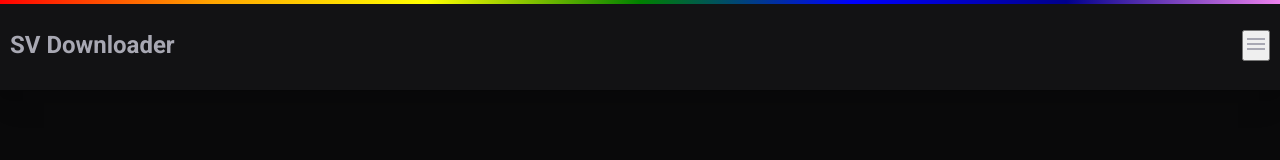
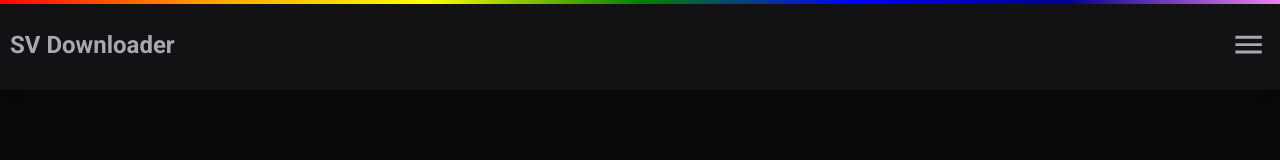
Before and after one commit to joaobr200/network-video-downloader, a Next.js app: page / in a window 1280 px wide. Shown: the top 160 px of the page. Built offline with nearby package versions, Linux system fonts and the light colour scheme.

Commit message:
fix: yt download videos

```diff
--- a/next.config.js
+++ b/next.config.js
@@ -1,9 +1,6 @@
 /** @type {import('next').NextConfig} */
 const nextConfig = {
   reactStrictMode: true,
-  api: {
-    responseLimit: "10mb",
-  },
 };
 
 module.exports = nextConfig;
--- a/src/components/Header/index.tsx
+++ b/src/components/Header/index.tsx
@@ -6,12 +6,19 @@ import * as S from "./styles";
 
 const Header = () => (
   <header className={`${S.Header()}`}>
-    <div>
-      <Link href="/">SV Downloader</Link>
+    <div className={S.Container()}>
+      <div>
+        <Link href="/">SV Downloader</Link>
+      </div>
+      <button
+        type="button"
+        title="Abrir menu"
+        aria-label="Abrir menu"
+        className={S.MenuButton()}
+      >
+        <IoMdMenu className={S.MenuIcon()} />
+      </button>
     </div>
-    <button type="button" title="Abrir menu" aria-label="Abrir menu">
-      <IoMdMenu className={S.MenuIcon()} />
-    </button>
   </header>
 );
 
--- a/src/components/Header/styles.ts
+++ b/src/components/Header/styles.ts
@@ -9,22 +9,45 @@ export const Container = css({
 export const Header = css({
   width: "100%",
   height: "90px",
-  padding: "10px",
   background: "$background",
+  boxShadow: "$xl",
+
+  "> div": {
+    width: "100%",
+    height: "100%",
+    display: "flex",
+    alignItems: "center",
+    justifyContent: "space-between",
+    padding: "10px",
+
+    "> div a": {
+      color: "$textColor",
+      fontWeight: "700",
+      fontSize: "1.5rem",
+    },
+  },
+});
+
+export const MenuButton = css({
+  background: "transparent",
+  border: "none",
+  cursor: "pointer",
+  width: 42,
+  height: 42,
+  borderRadius: "50%",
 
   display: "flex",
   alignItems: "center",
-  justifyContent: "space-between",
-  boxShadow: "$xl",
+  justifyContent: "center",
 
-  "> div a": {
-    color: "$textColor",
-    fontWeight: "700",
-    fontSize: "1.5rem",
+  transition: "background 100ms linear",
+
+  "&:hover": {
+    background: "rgba(80,80,80,0.33)",
   },
 });
 
 export const MenuIcon = css({
-  fontSize: "1.5rem",
+  fontSize: "2.2rem",
   color: "$text",
 });
--- a/src/pages/api/video.ts
+++ b/src/pages/api/video.ts
@@ -13,7 +13,7 @@ const handler: NextApiHandler = async (
   res: NextApiResponse
 ): Promise<void> => {
   if (req.method !== "POST") {
-    res.status(200).send("Voodo é pra Jacú!");
+    res.status(404).send("Voodo é pra Jacú!");
     return;
   }
 
```
